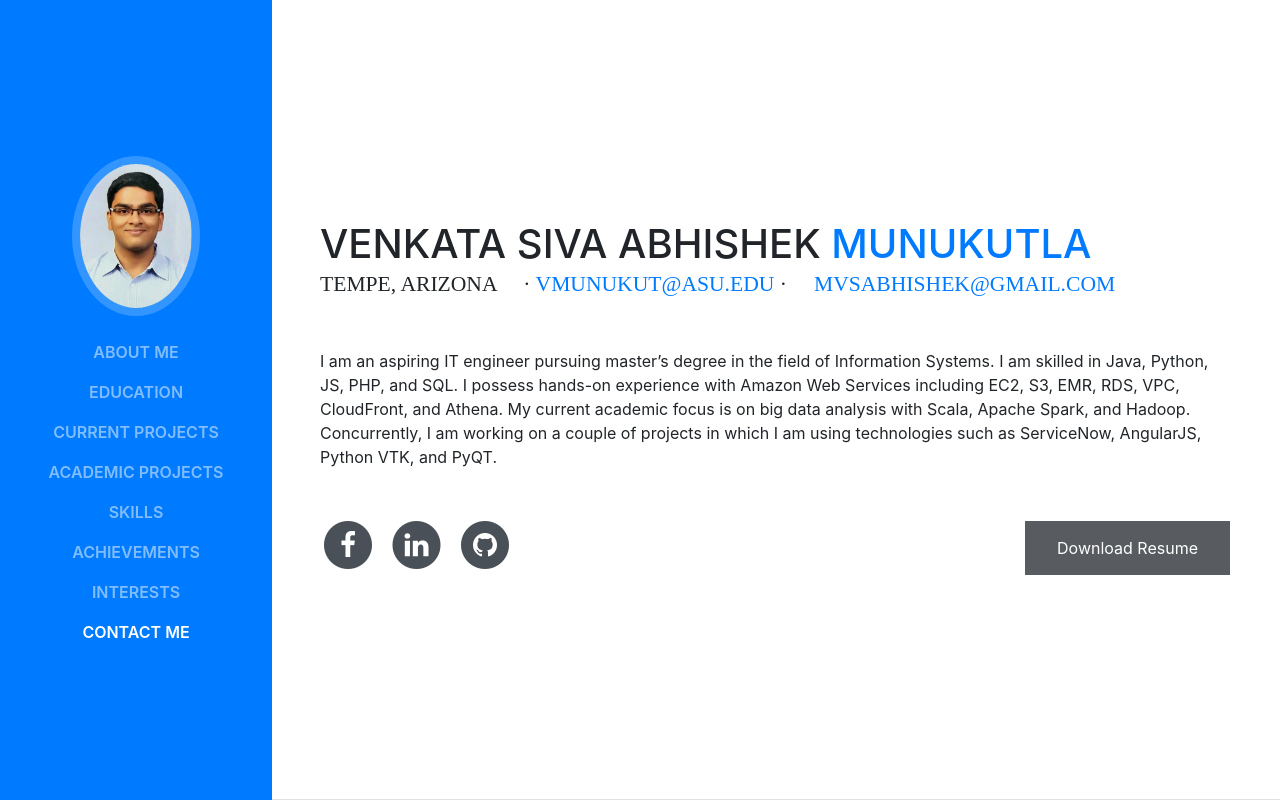
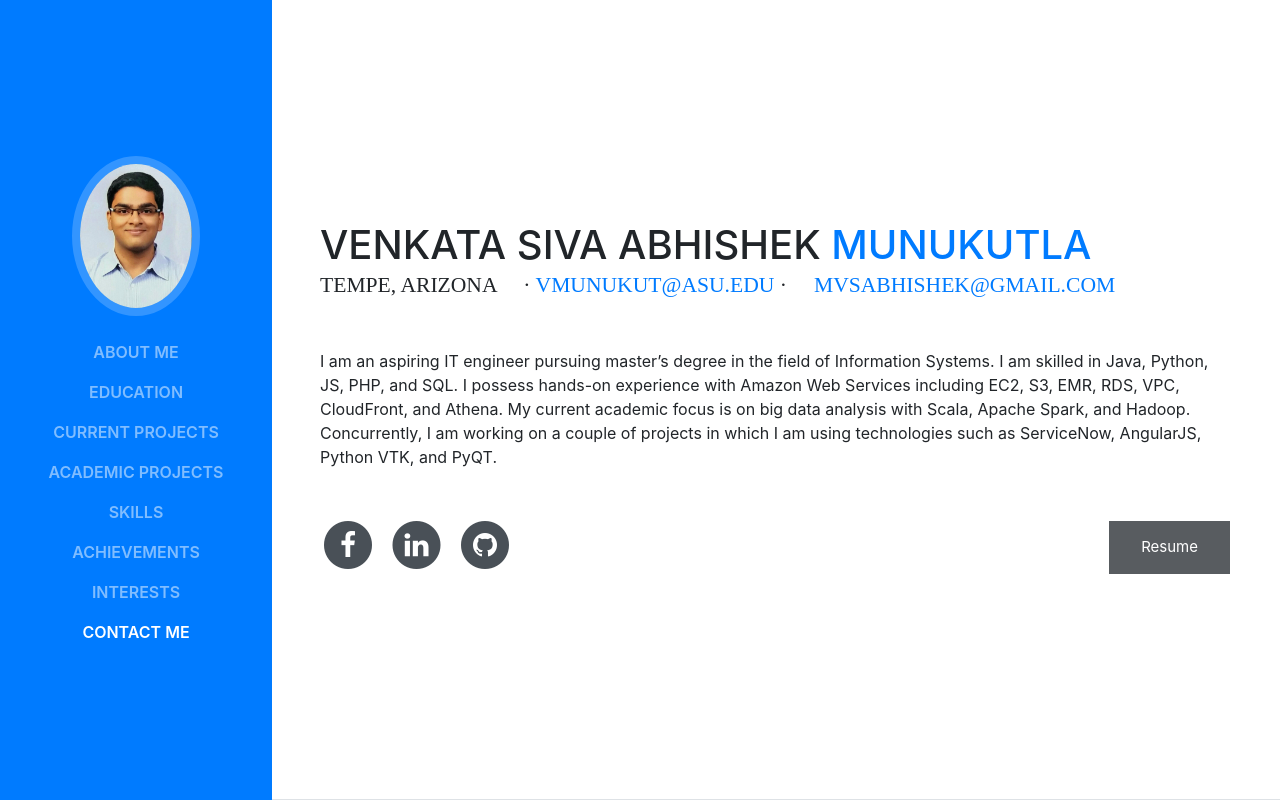
Before and after one commit to mvsabhishek/mvsabhishek.github.io, a website with bundled scripts: page index.html in a window 1280 px wide. Shown: the top 800 px of the page. Built offline with nearby package versions, Linux system fonts and the light colour scheme; a web font is replaced by a local one.

Commit message:
Update index.html

```diff
--- a/index.html
+++ b/index.html
@@ -120,9 +120,10 @@
     text-align: center;
     text-decoration: none;
     display: inline-block;
-    font-size: 16px;
+    font-size: 15px;
+	font-style: bold;
     margin: 4px 2px;
-    cursor: pointer;">Download Resume</a>
+    cursor: pointer;">Resume</a>
 			  </li>
 		</ul>
         </div>
```
